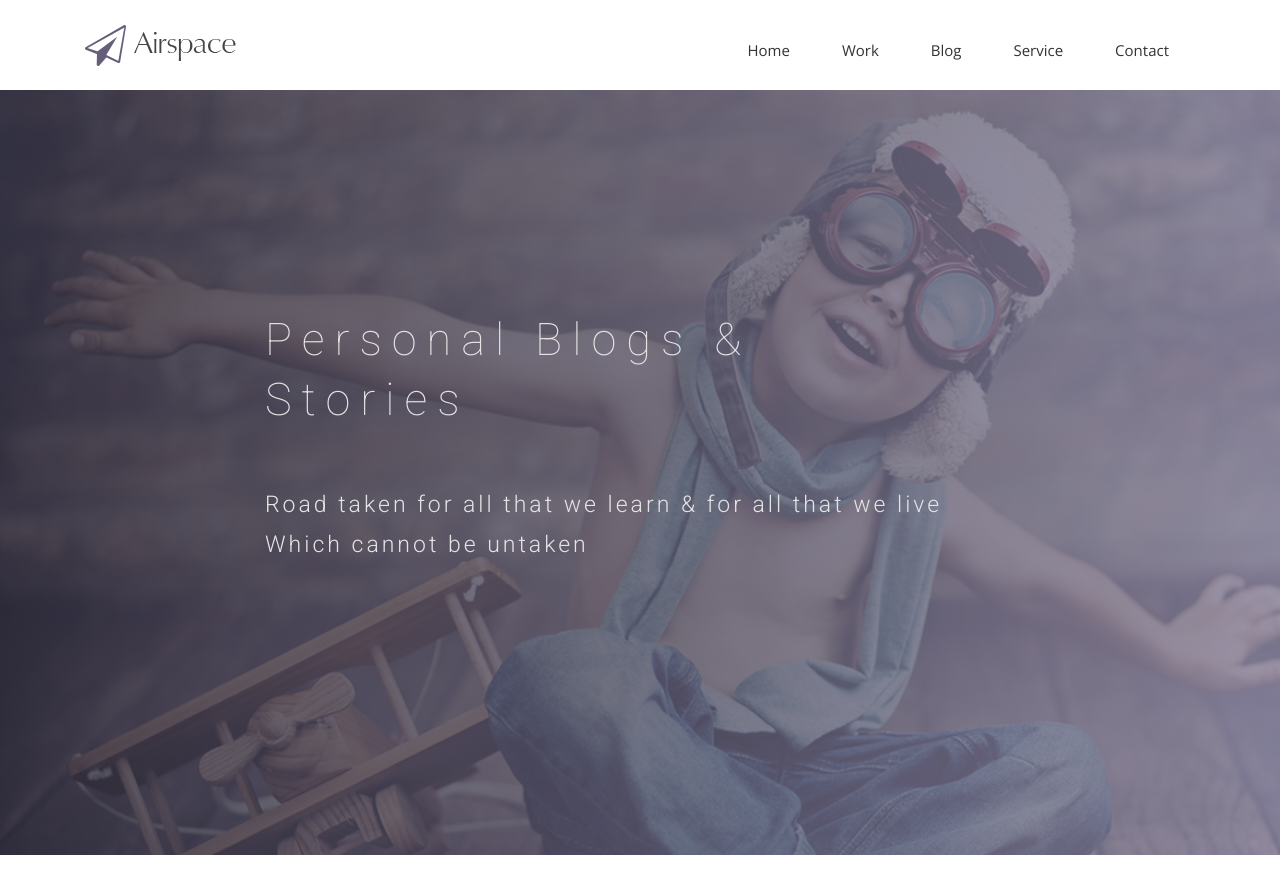
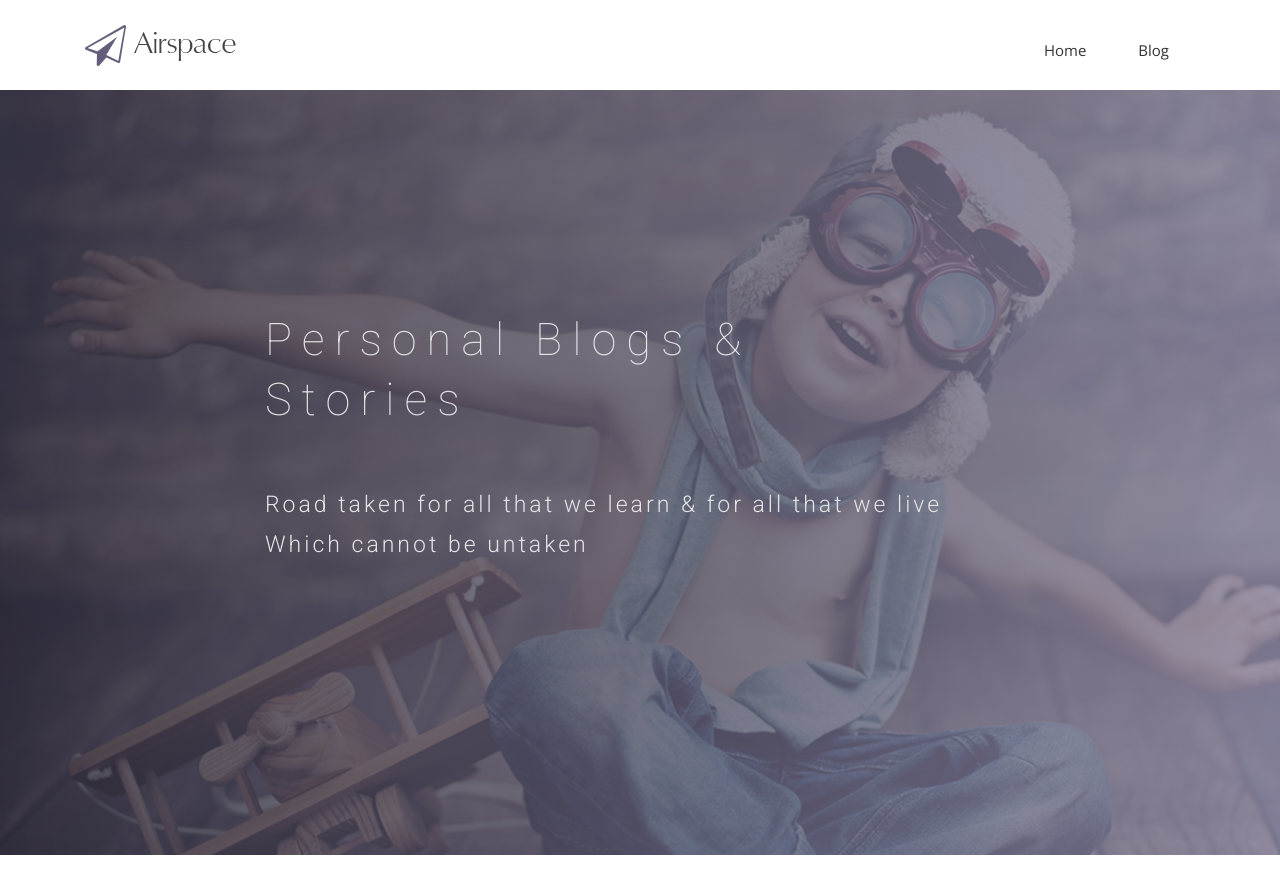
Before and after one commit to th3iedkid/th3iedkid.github.io, a Jekyll site: the page built from index.html, in a window 1280 px wide and 900 px high. Shown: the top 894 px of the window. Built offline with Jekyll 4.4.1, drawn with Linux system fonts in a browser that asks for light colours; nearby versions of some CDN libraries; some web fonts are replaced.

Commit message:
changing header

```diff
--- a/_includes/header.html
+++ b/_includes/header.html
@@ -22,10 +22,7 @@
             <div class="collapse navbar-collapse" id="bs-example-navbar-collapse-1">
               <ul class="nav navbar-nav navbar-right">
                 <li><a href="{{ site.baseurl }}/">Home</a></li>
-                <li><a href="{{ site.baseurl }}/work">Work</a></li>
                 <li><a href="{{ site.baseurl }}/blog">Blog</a></li>
-                <li><a href="#">Service</a></li>
-                <li><a href="{{ site.baseurl }}/contact">Contact</a></li>
               </ul>
             </div><!-- /.navbar-collapse -->
           </div><!-- /.container-fluid -->
```
